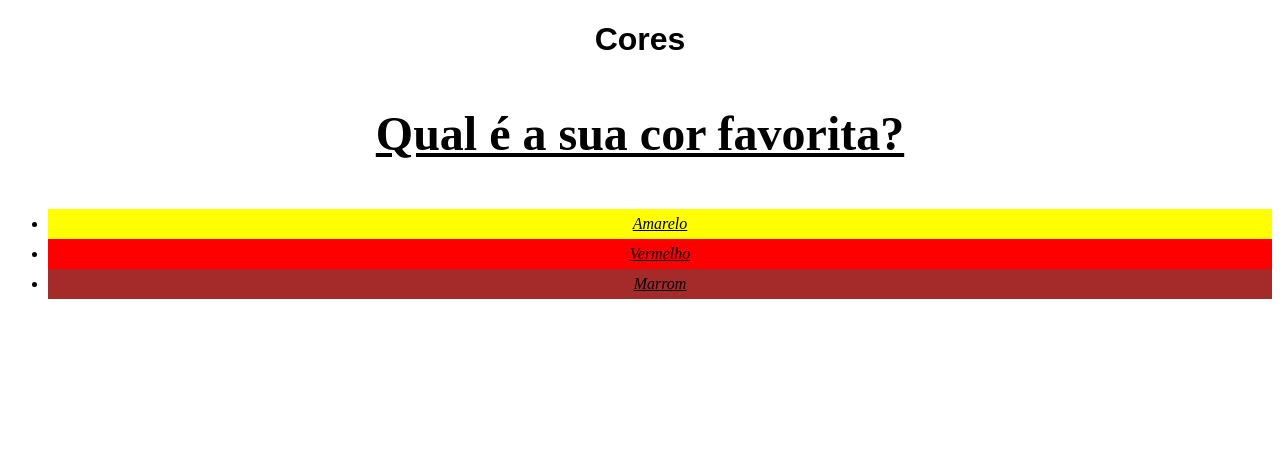
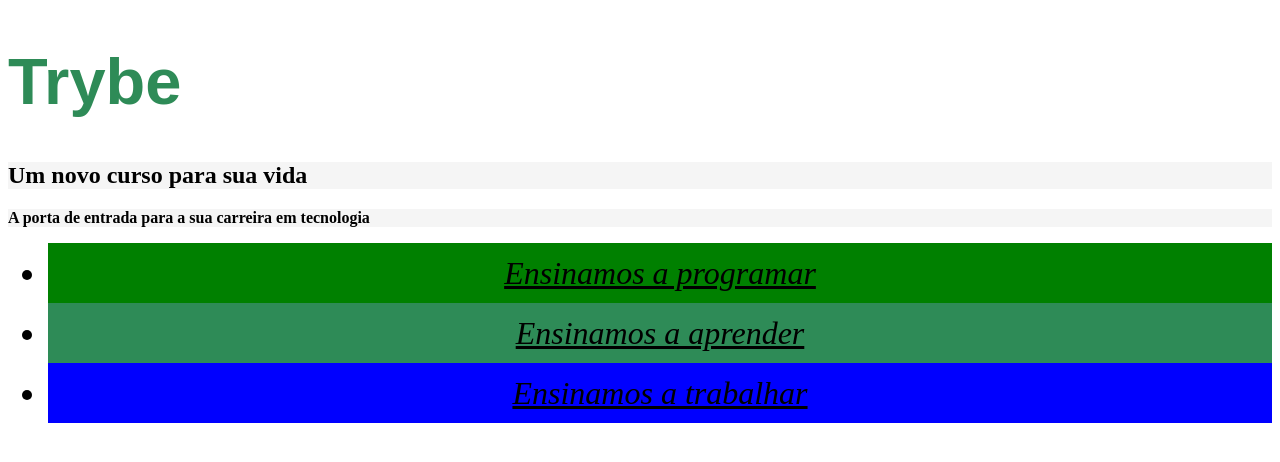
Before and after one commit to Kemadu/exercicio_03, a plain HTML site: page index.html in a window 1280 px wide. Drawn offline with Linux system fonts and the light colour scheme.

Commit message:
colocando css externo

```diff
--- a/index.html
+++ b/index.html
@@ -2,52 +2,56 @@
 <html lang="pt-br">
   <head>
     <meta charset="UTF-8">
-    <title>HTML</title>
+    <title>Trybe</title>
     <link rel="stylesheet" type="text/css" href="style.css">
     <style>
+      /*h1 {
+        color: seagreen;
+        font-size: 65px;
+        font-family: sans-serif, Helvetica;
+      }
 
-        /*h1 {
-            font-family: sans-serif;
+      .cor-de-fundo {
+        background-color: whitesmoke;
       }
 
       p {
         font-weight: 600;
-            font-size: 3em;
-            text-decoration: underline;
       }
 
       body {
         font-size: 16px;
-            text-align: center;
       }
 
-        ul {
+      li {
         font-style: italic;
+        line-height: 60px;
+        text-align: center;
         text-decoration: underline;
-            line-height: 30px;
+        font-size: 2em;
       }
 
-        #amarelo {
-            background-color: yellow;
+      #verde {
+        background-color: green;
       }
 
-        #vermelho {
-            background-color: red;
+      #verde-escuro {
+        background-color: seagreen;
       }
 
-        #marrom {
-            background-color: brown;
+      #azul {
+        background-color: blue;
       }*/
-
     </style>
   </head>
   <body>
-    <h1>Cores</h1>
-    <p>Qual é a sua cor favorita?</p>
+    <h1>Trybe</h1>
+    <h2 class="cor-de-fundo">Um novo curso para sua vida</h2>
+    <p class="cor-de-fundo">A porta de entrada para a sua carreira em tecnologia</p>
     <ul>
-      <li id="amarelo">Amarelo</li>
-      <li id="vermelho">Vermelho</li>
-      <li id="marrom">Marrom</li>
+      <li id="verde">Ensinamos a programar</li>
+      <li id="verde-escuro">Ensinamos a aprender</li>
+      <li id="azul">Ensinamos a trabalhar</li>
     </ul>
   </body>
 </html>
--- a/style.css
+++ b/style.css
@@ -1,32 +1,37 @@
 h1 {
-    font-family: sans-serif;
+    color: seagreen;
+    font-size: 65px;
+    font-family: sans-serif, Helvetica;
+  }
+
+  .cor-de-fundo {
+    background-color: whitesmoke;
   }
 
   p {
     font-weight: 600;
-    font-size: 3em;
-    text-decoration: underline;
   }
 
   body {
     font-size: 16px;
-    text-align: center;
   }
 
-ul {
+  li {
     font-style: italic;
+    line-height: 60px;
+    text-align: center;
     text-decoration: underline;
-    line-height: 30px;
+    font-size: 2em;
   }
 
-#amarelo {
-    background-color: yellow;
+  #verde {
+    background-color: green;
   }
 
-#vermelho {
-    background-color: red;
+  #verde-escuro {
+    background-color: seagreen;
   }
 
-#marrom {
-    background-color: brown;
+  #azul {
+    background-color: blue;
   }
```
Lines whose indentation alone changed are shown as unchanged.
